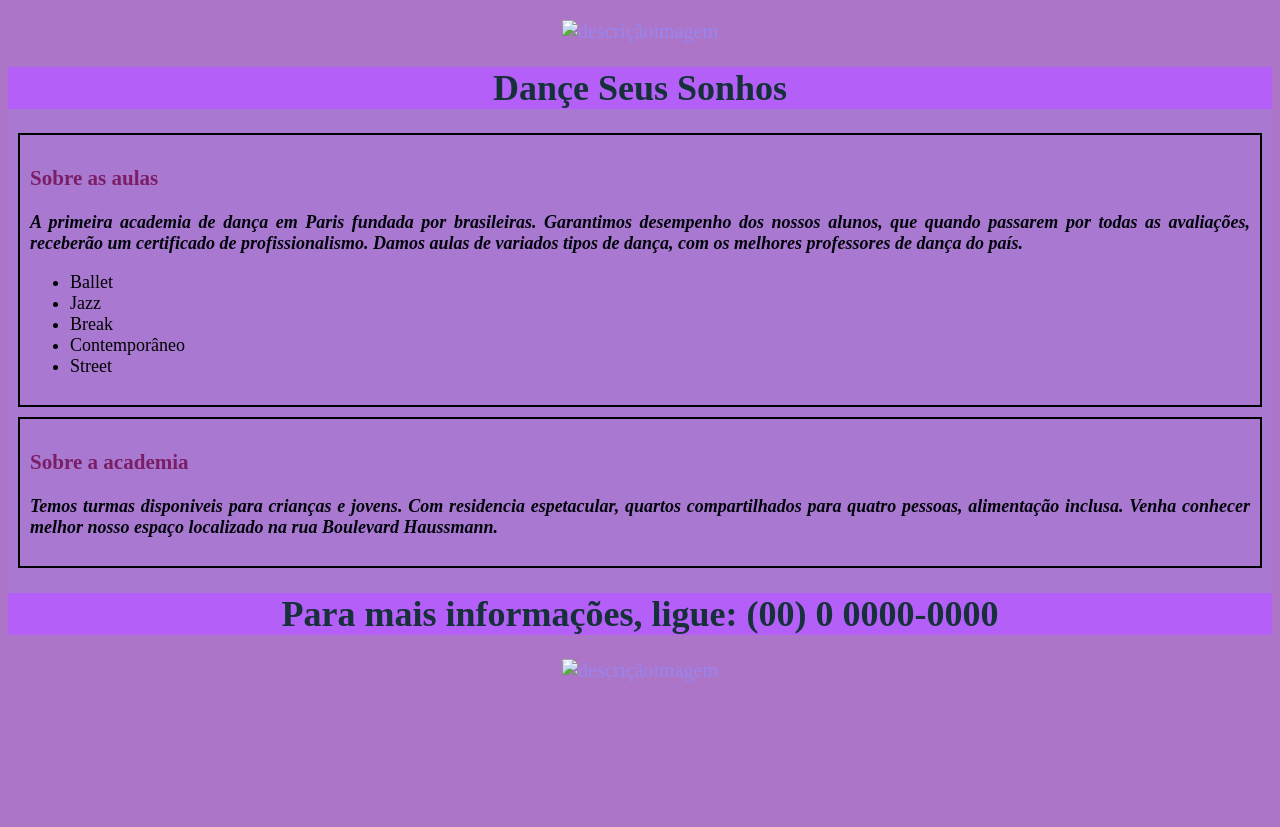
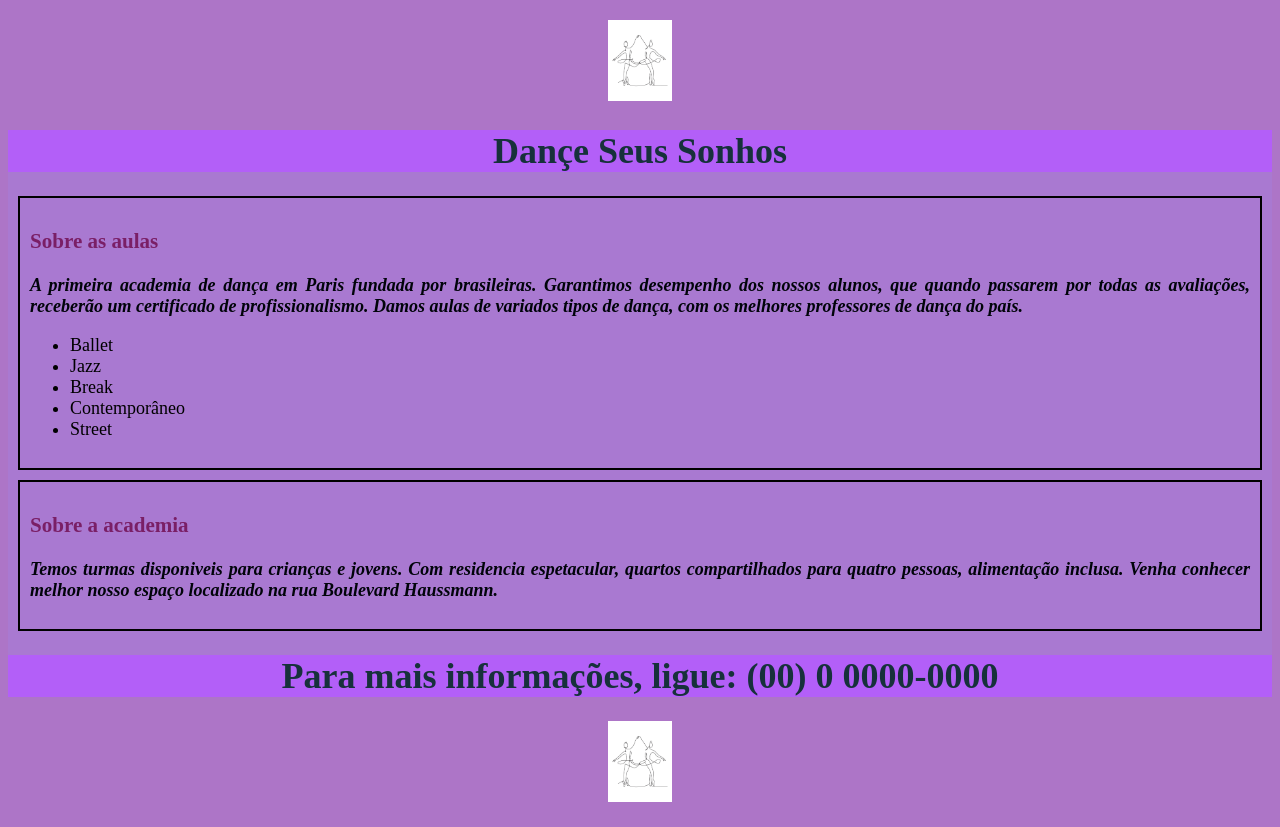
Before and after one commit to luasolnl/3trimestre4, a plain HTML site: page index.html in a window 1280 px wide. Before the commit the page ends 800 px from the top, so only its background shows below. Drawn offline with Linux system fonts and the light colour scheme; a script that the page names is missing.

Commit message:
ssssssssss

```diff
--- a/index.html
+++ b/index.html
@@ -9,7 +9,7 @@
 <script src='main.js'></script>
     </head>
     <body>
-        <header><p><img id="TITULOIMAGEM" src="nomearquivo.png" alt="descriçãoimagem"></p>
+        <header><p><img id="TITULOIMAGEM" src="academiadedanças.jpg" alt="descriçãoimagem"></p>
         </header>
         <main>
             <h1>Dançe Seus Sonhos</h1>
@@ -30,7 +30,7 @@
             </div>
             <h1>Para mais informações, ligue: (00) 0 0000-0000</h1>
         </main>
-        <footer> <p> <img id="TITULOIMAGEM" src="NOMEARQUIVO.PNG" alt="descriçãoimagem" </p>
+        <footer> <p> <img id="TITULOIMAGEM" src="academiadedanças.jpg" alt="descriçãoimagem" </p>
         </footer>
     </body>
 </html>
```
